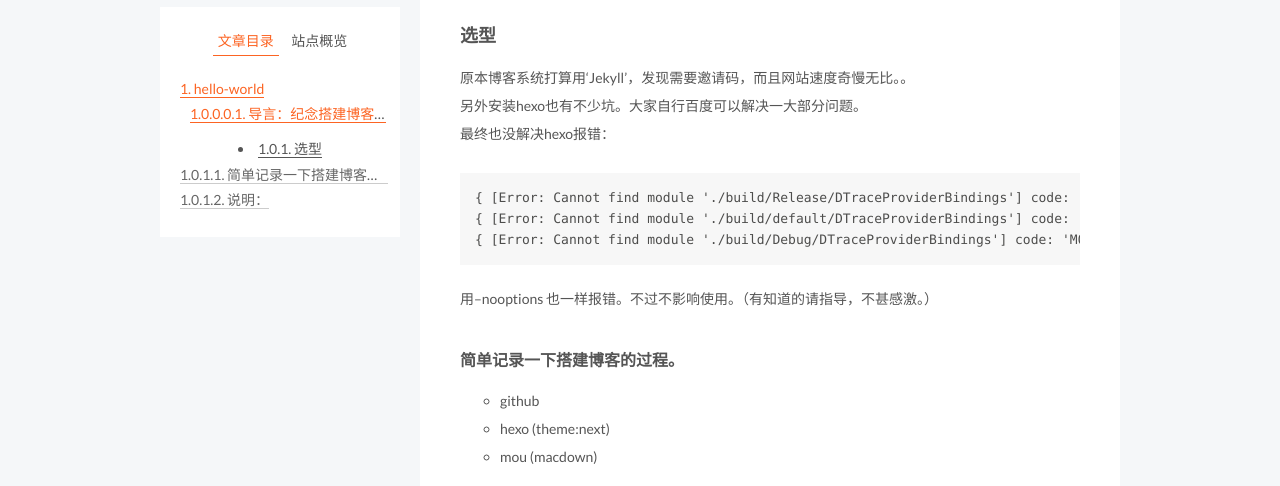
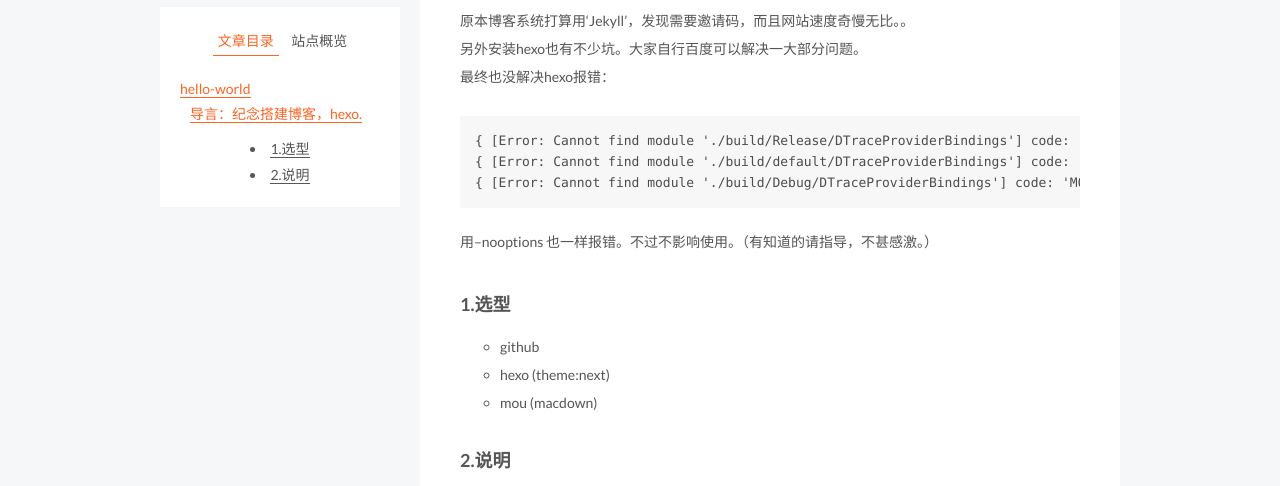
Before and after one commit to yzxFox/yzxFox.github.io, a plain HTML site: page 2016/10/18/hello-world/index.html in a window 1280 px wide. Shown: the part 301-787 px from the top of the page. Drawn offline with Linux system fonts and the light colour scheme; a script that the page names is missing.

Commit message:
Site updated: 2016-10-18 11:55:20

```diff
--- a/2016/10/18/hello-world/index.html
+++ b/2016/10/18/hello-world/index.html
@@ -90,7 +90,7 @@
 <meta property="og:url" content="https://yzxfox.github.io/2016/10/18/hello-world/index.html">
 <meta property="og:site_name" content="fox的博客">
 <meta property="og:description" content="hello-world导言：纪念搭建博客，hexo.">
-<meta property="og:updated_time" content="2016-10-18T03:41:09.000Z">
+<meta property="og:updated_time" content="2016-10-18T03:53:46.000Z">
 <meta name="twitter:card" content="summary">
 <meta name="twitter:title" content="hello-world">
 <meta name="twitter:description" content="hello-world导言：纪念搭建博客，hexo.">
@@ -327,17 +327,17 @@
 
 
         <h1 id="hello-world"><a href="#hello-world" class="headerlink" title="hello-world"></a>hello-world</h1><h5 id="导言：纪念搭建博客，hexo"><a href="#导言：纪念搭建博客，hexo" class="headerlink" title="导言：纪念搭建博客，hexo."></a>导言：纪念搭建博客，hexo.</h5><a id="more"></a>
-<h3 id="选型"><a href="#选型" class="headerlink" title="选型"></a>选型</h3><p>原本博客系统打算用‘Jekyll’，发现需要邀请码，而且网站速度奇慢无比。。<br>另外安装hexo也有不少坑。大家自行百度可以解决一大部分问题。<br>最终也没解决hexo报错：</p>
+<p>原本博客系统打算用‘Jekyll’，发现需要邀请码，而且网站速度奇慢无比。。<br>另外安装hexo也有不少坑。大家自行百度可以解决一大部分问题。<br>最终也没解决hexo报错：</p>
 <pre><code>{ [Error: Cannot find module &apos;./build/Release/DTraceProviderBindings&apos;] code: &apos;MODULE_NOT_FOUND&apos; }
 { [Error: Cannot find module &apos;./build/default/DTraceProviderBindings&apos;] code: &apos;MODULE_NOT_FOUND&apos; }
 { [Error: Cannot find module &apos;./build/Debug/DTraceProviderBindings&apos;] code: &apos;MODULE_NOT_FOUND&apos; }
 </code></pre><p>用–nooptions 也一样报错。不过不影响使用。（有知道的请指导，不甚感激。）</p>
-<h4 id="简单记录一下搭建博客的过程。"><a href="#简单记录一下搭建博客的过程。" class="headerlink" title="简单记录一下搭建博客的过程。"></a>简单记录一下搭建博客的过程。</h4><ul>
+<h3 id="1-选型"><a href="#1-选型" class="headerlink" title="1.选型"></a>1.选型</h3><ul>
 <li>github</li>
 <li>hexo (theme:next)</li>
 <li>mou (macdown)</li>
 </ul>
-<h4 id="说明："><a href="#说明：" class="headerlink" title="说明："></a>说明：</h4><ol>
+<h3 id="2-说明"><a href="#2-说明" class="headerlink" title="2.说明"></a>2.说明</h3><ol>
 <li>github(建站同名的repository,用于博客域名)</li>
 <li>安装配置hexo。<blockquote>
 <p> <a href="http://www.jianshu.com/p/13e64c9e2295" target="_blank" rel="external">Mac上搭建基于GitHub的Hexo博客</a><br> <a href="http://www.jianshu.com/p/db7e64d86067" target="_blank" rel="external">博客配置、主题和写作</a></p>
@@ -491,7 +491,7 @@
 
 
 
-              <div class="post-toc-content"><ol class="nav"><li class="nav-item nav-level-1"><a class="nav-link" href="#hello-world"><span class="nav-number">1.</span> <span class="nav-text">hello-world</span></a><ol class="nav-child"><li class="nav-item nav-level-5"><a class="nav-link" href="#导言：纪念搭建博客，hexo"><span class="nav-number">1.0.0.0.1.</span> <span class="nav-text">导言：纪念搭建博客，hexo.</span></a></li></ol></li></ol></li><li class="nav-item nav-level-3"><a class="nav-link" href="#选型"><span class="nav-number">1.0.1.</span> <span class="nav-text">选型</span></a><ol class="nav-child"><li class="nav-item nav-level-4"><a class="nav-link" href="#简单记录一下搭建博客的过程。"><span class="nav-number">1.0.1.1.</span> <span class="nav-text">简单记录一下搭建博客的过程。</span></a></li><li class="nav-item nav-level-4"><a class="nav-link" href="#说明："><span class="nav-number">1.0.1.2.</span> <span class="nav-text">说明：</span></a></li></ol></li></ol></li></ol></li></ol></div>
+              <div class="post-toc-content"><ol class="nav"><li class="nav-item nav-level-1"><a class="nav-link" href="#hello-world"><span class="nav-text">hello-world</span></a><ol class="nav-child"><li class="nav-item nav-level-5"><a class="nav-link" href="#导言：纪念搭建博客，hexo"><span class="nav-text">导言：纪念搭建博客，hexo.</span></a></li></ol></li></ol></li><li class="nav-item nav-level-3"><a class="nav-link" href="#1-选型"><span class="nav-text">1.选型</span></a></li><li class="nav-item nav-level-3"><a class="nav-link" href="#2-说明"><span class="nav-text">2.说明</span></a></li></ol></li></ol></li></ol></div>
 
           </div>
         </section>
```
